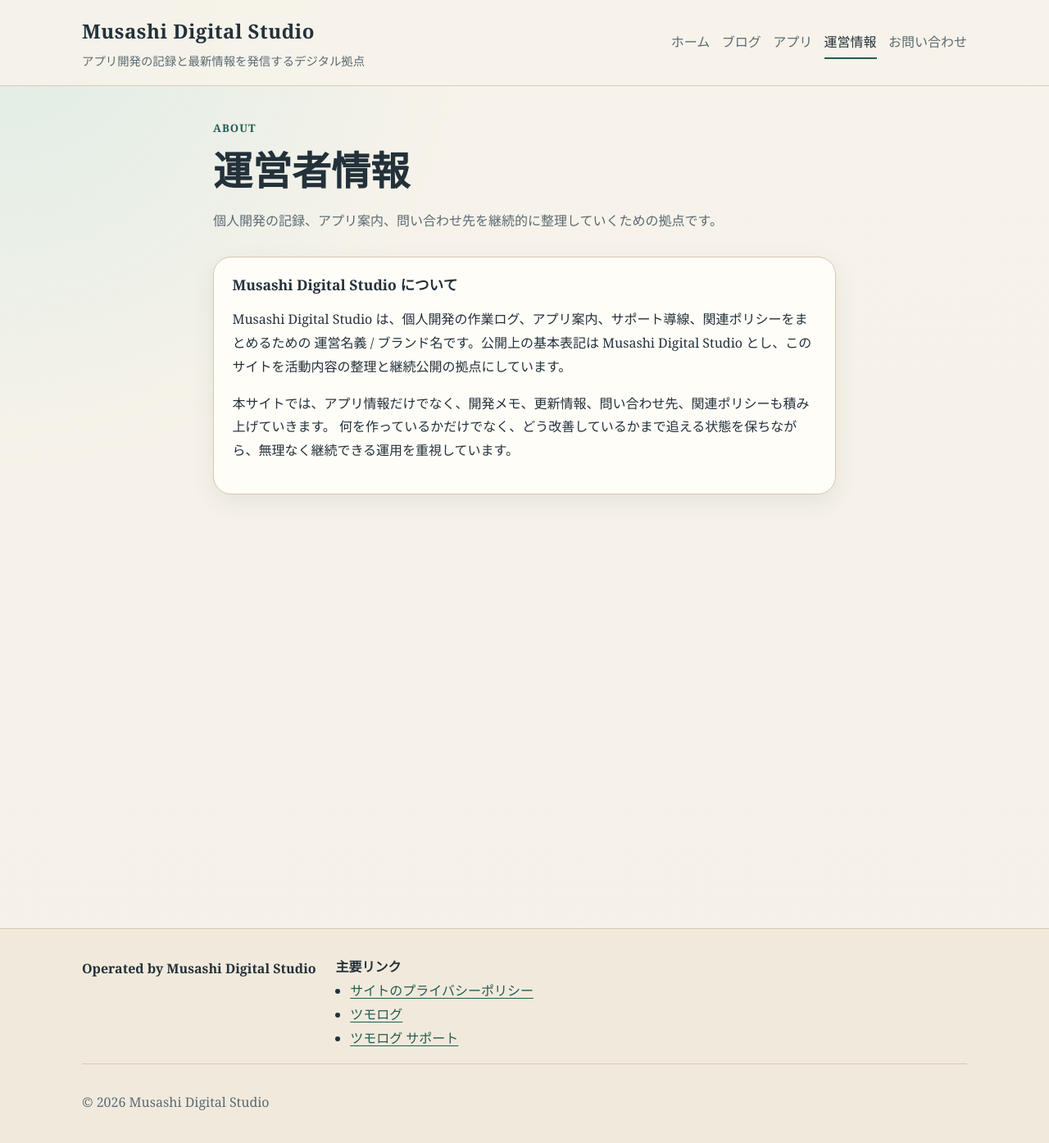
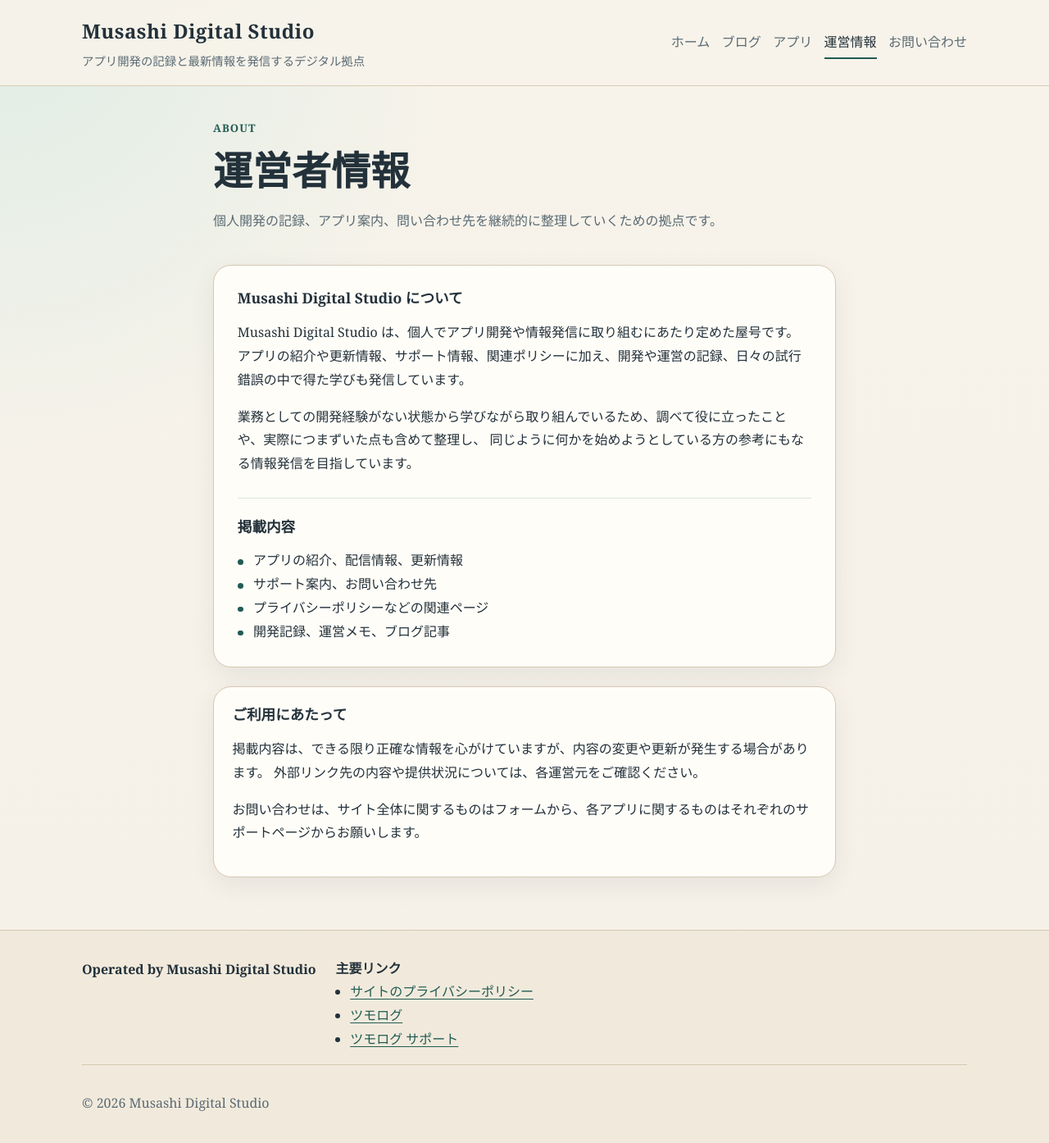
Before and after one commit to yasuhiro-toyoda/yasuhiro-toyoda.github.io, a Jekyll site: the page built from about/index.html, in a window 1280 px wide and 1400 px high. Shown: the top 1394 px of the window at 82% size. Built offline with Jekyll 4.4.1, drawn with Linux system fonts in a browser that asks for light colours.

Commit message:
運営情報修正

```diff
--- a/about/index.html
+++ b/about/index.html
@@ -3,22 +3,43 @@ layout: default
 title: 運営者情報
 description: Musashi Digital Studio の運営方針と、このサイトの役割をまとめたページです。
 ---
-<section class="wrap prose">
-  <header class="page-header">
+<section class="wrap prose about-page">
+  <header class="page-header about-page__header">
     <p class="eyebrow">About</p>
     <h1>運営者情報</h1>
     <p class="muted">個人開発の記録、アプリ案内、問い合わせ先を継続的に整理していくための拠点です。</p>
   </header>
 
-  <section class="info-card">
+  <section class="info-card about-lead">
     <h2>Musashi Digital Studio について</h2>
     <p>
-      Musashi Digital Studio は、個人開発の作業ログ、アプリ案内、サポート導線、関連ポリシーをまとめるための
-      運営名義 / ブランド名です。公開上の基本表記は Musashi Digital Studio とし、このサイトを活動内容の整理と継続公開の拠点にしています。
+      Musashi Digital Studio は、個人でアプリ開発や情報発信に取り組むにあたり定めた屋号です。
+      アプリの紹介や更新情報、サポート情報、関連ポリシーに加え、開発や運営の記録、日々の試行錯誤の中で得た学びも発信しています。
     </p>
     <p>
-      本サイトでは、アプリ情報だけでなく、開発メモ、更新情報、問い合わせ先、関連ポリシーも積み上げていきます。
-      何を作っているかだけでなく、どう改善しているかまで追える状態を保ちながら、無理なく継続できる運用を重視しています。
+      業務としての開発経験がない状態から学びながら取り組んでいるため、調べて役に立ったことや、実際につまずいた点も含めて整理し、
+      同じように何かを始めようとしている方の参考にもなる情報発信を目指しています。
+    </p>
+    <section class="about-section">
+      <h2>掲載内容</h2>
+      <ul class="list-plain about-list">
+        <li>アプリの紹介、配信情報、更新情報</li>
+        <li>サポート案内、お問い合わせ先</li>
+        <li>プライバシーポリシーなどの関連ページ</li>
+        <li>開発記録、運営メモ、ブログ記事</li>
+      </ul>
+    </section>
+  </section>
+
+  <section class="info-card">
+    <h2>ご利用にあたって</h2>
+    <p>
+      掲載内容は、できる限り正確な情報を心がけていますが、内容の変更や更新が発生する場合があります。
+      外部リンク先の内容や提供状況については、各運営元をご確認ください。
+    </p>
+    <p>
+      お問い合わせは、サイト全体に関するものはフォームから、各アプリに関するものはそれぞれのサポートページからお願いします。
     </p>
   </section>
+
 </section>
--- a/assets/css/site.css
+++ b/assets/css/site.css
@@ -300,6 +300,55 @@ img {
   font-size: clamp(2rem, 4vw, 3rem);
 }
 
+.about-page {
+  display: grid;
+  gap: 1.4rem;
+}
+
+.about-page__header {
+  margin-bottom: 0;
+}
+
+.about-lead {
+  padding: 1.8rem;
+}
+
+.about-section {
+  margin-top: 1.7rem;
+  padding-top: 1.4rem;
+  border-top: 1px solid rgba(34, 91, 82, 0.16);
+}
+
+.about-section h2 {
+  margin-bottom: 1rem;
+}
+
+.about-list li {
+  position: relative;
+  padding-left: 1.2rem;
+}
+
+.about-list li::before {
+  content: "";
+  position: absolute;
+  left: 0;
+  top: 0.8rem;
+  width: 0.42rem;
+  height: 0.42rem;
+  border-radius: 999px;
+  background: var(--accent);
+}
+
+.about-list {
+  display: grid;
+  gap: 0;
+  margin-top: 0.2rem;
+}
+
+.about-list li + li {
+  margin-top: 0;
+}
+
 .site-footer {
   border-top: 1px solid var(--line);
   padding: 2rem 0 1.6rem;
```
